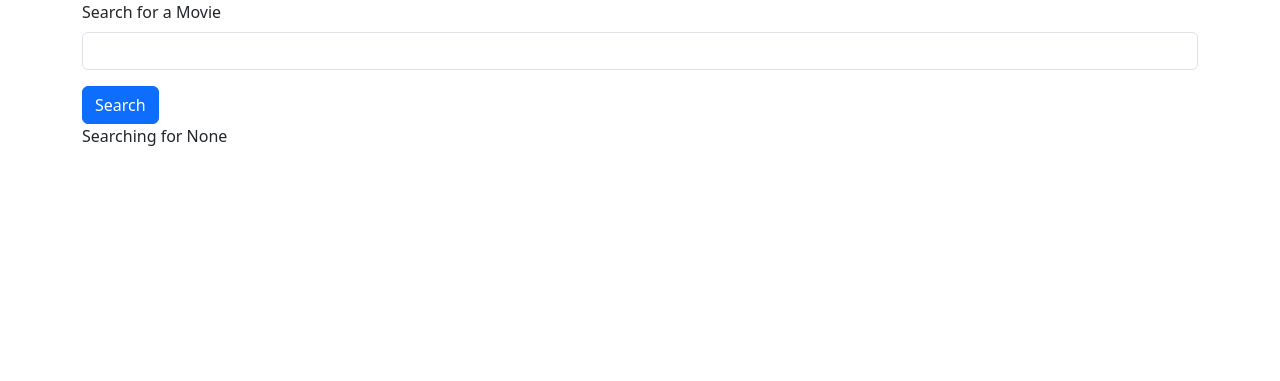
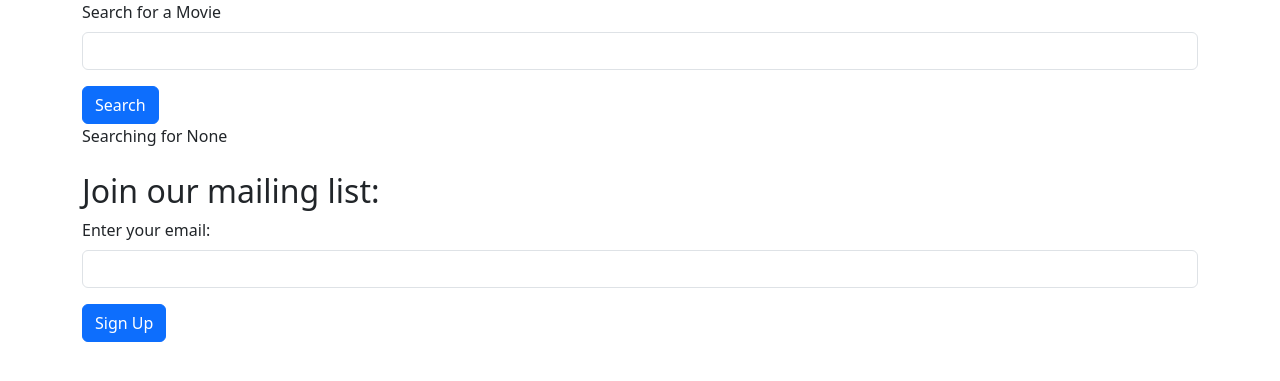
Before and after one commit to Lujan2408/movie_reviews_app, a Django app: page / in a window 1280 px wide. Shown: the top 381 px of the page. Run offline with Django 5.2, Linux system fonts and the light colour scheme.

Commit message:
Sending a form to another page

```diff
--- a/movie/templates/home.html
+++ b/movie/templates/home.html
@@ -19,6 +19,19 @@
       </button>
     </form>
     Searching for {{ searchTerm }}
+    <br />
+    <br />
+    <h2>Join our mailing list:</h2>
+    <form action="{% url 'signUp' %}">
+      <div class="mb-3">
+        <label for="email" class="form-label">
+          Enter your email:
+        </label>
+        <input type="email" class="form-control" name="email" />
+      </div>
+      <button type="submit" class="btn btn-primary">
+        Sign Up
+      </button>
   </div>
 </body>
 </html>
--- a/movie/views.py
+++ b/movie/views.py
@@ -9,3 +9,9 @@ def home(request):
 
 def about(request):
   return HttpResponse('<h1>Welcome to About Page</h1>')
+
+def signUp(request):
+  email = request.GET.get('email')
+  return render(request, 'signUp.html', {
+    'email' : email
+  })
--- a/movie_reviews/urls.py
+++ b/movie_reviews/urls.py
@@ -21,5 +21,6 @@ from movie import views as movieViews
 urlpatterns = [
     path('admin/', admin.site.urls),
     path('', movieViews.home),
-    path('about/', movieViews.about)
+    path('about/', movieViews.about),
+    path('signUp', movieViews.signUp, name='signUp')
 ]
```
Also changed, not shown: movie/templates/signUp.html (added, +14 -0 lines). Lines whose indentation alone changed are shown as unchanged.
